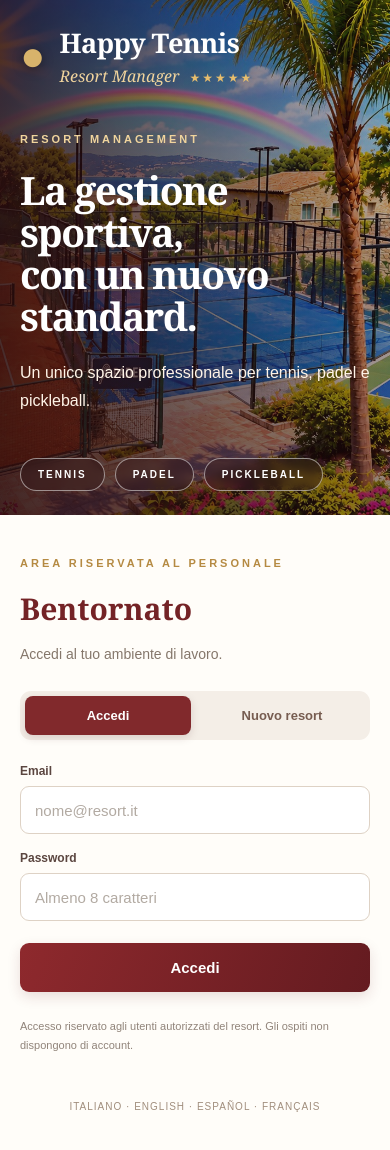
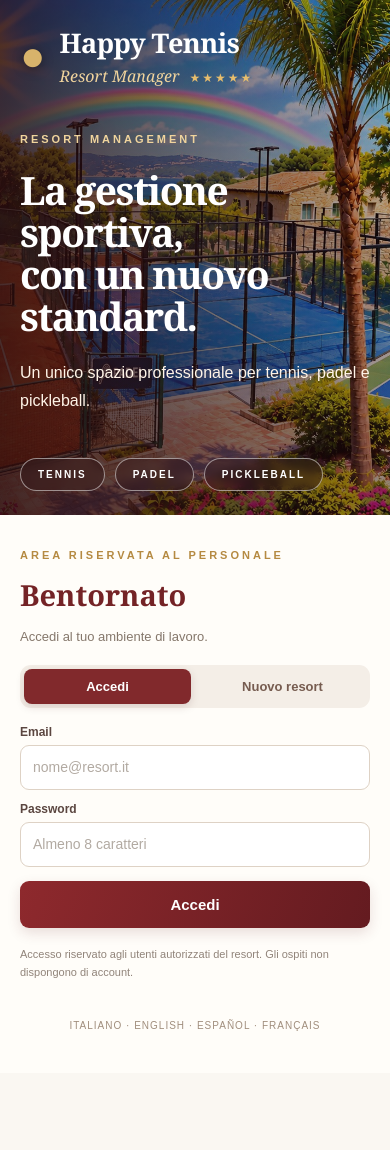
Before and after one commit to 6bcgcdhftz-collab/happy-tennis-resort-manager, a Next.js app: page / in a window 390 px wide. After the commit the page ends 1073 px from the top, so only its background shows below. Built offline with nearby package versions, Linux system fonts and the light colour scheme; no server answers.

Commit message:
Update styles.css

```diff
--- a/app/styles.css
+++ b/app/styles.css
@@ -869,3 +869,59 @@ body {
     font-size: 30px;
   }
 }
+
+/* ===== ACCESSO COMPATTO SU IPHONE ===== */
+
+@media (max-width: 480px) {
+  .auth-wrap {
+    padding: 30px 20px 38px;
+  }
+
+  .auth-card h2 {
+    margin: 12px 0 6px;
+    font-size: 29px;
+  }
+
+  .auth-card .muted {
+    margin-bottom: 17px;
+    font-size: 13px;
+  }
+
+  .switch {
+    margin-bottom: 17px;
+    padding: 4px;
+  }
+
+  .switch button {
+    padding: 10px;
+  }
+
+  .auth-card form {
+    gap: 12px;
+  }
+
+  .auth-card label {
+    gap: 6px;
+    font-size: 12px;
+  }
+
+  .auth-card input {
+    min-height: 45px;
+    padding: 10px 12px;
+    font-size: 14px;
+  }
+
+  .auth-card button.primary {
+    min-height: 47px;
+    margin-top: 2px;
+  }
+
+  .auth-card .fine {
+    margin-top: 17px;
+  }
+
+  .auth-wrap footer {
+    margin-top: 24px;
+    line-height: 1.8;
+  }
+}
```
